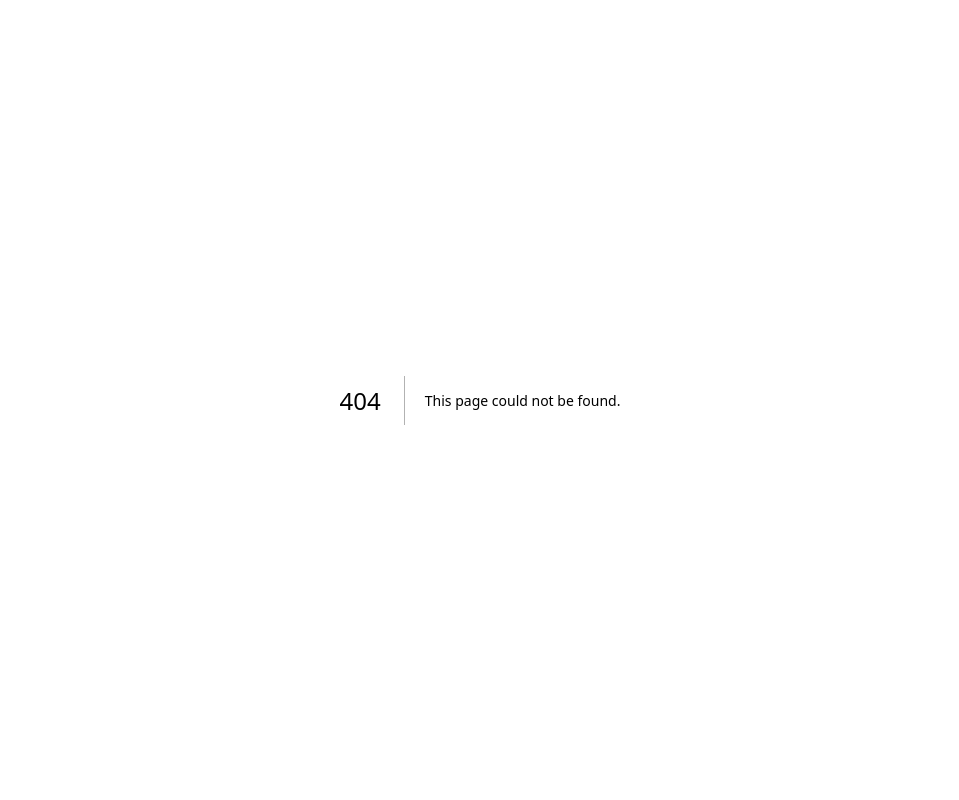
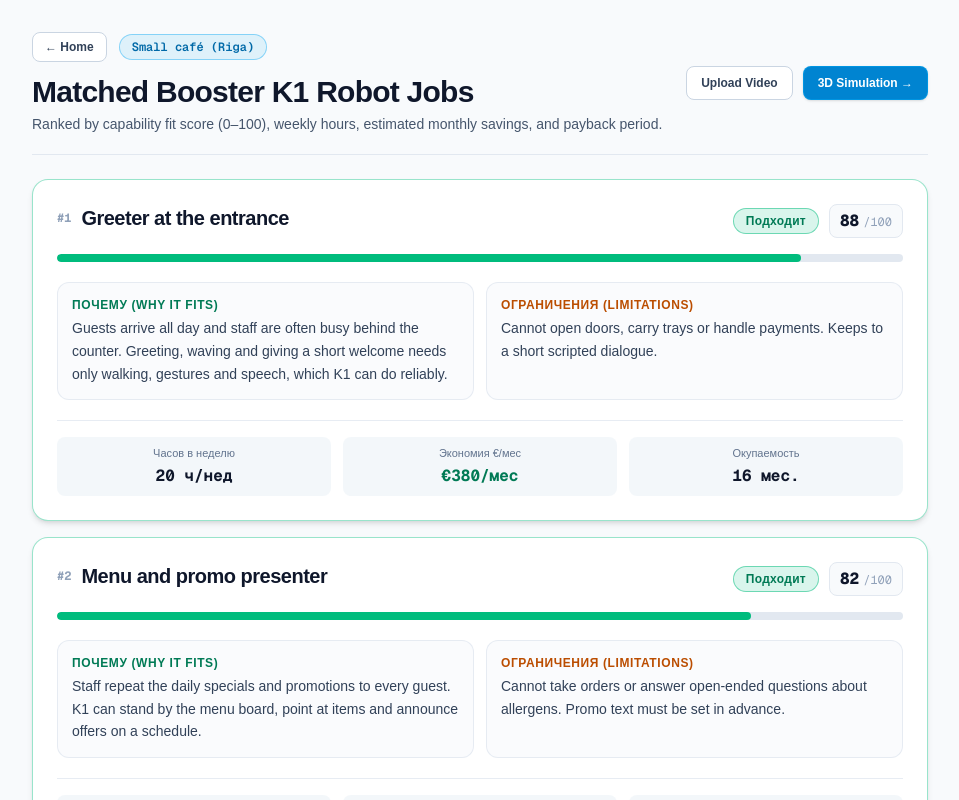
Before and after one commit to D1mentij/robohire, a Next.js app: page /jobs in a window 1280 px wide. Before the commit this address had no page. Shown: the top 800 px of the page, without its empty margins (160-1119 px from the left). Built offline with nearby package versions, Linux system fonts and the light colour scheme.

Commit message:
feat: implement /jobs page with sorted mockJobs cards (Step 1)

```diff
--- /dev/null
+++ b/app/jobs/page.tsx
@@ -0,0 +1,219 @@
+"use client";
+
+import { useMemo } from "react";
+import Link from "next/link";
+import { mockJobs } from "@/mocks";
+import type { Fit, Job } from "@/types/contracts";
+
+interface FitStyle {
+  label: string;
+  badgeClass: string;
+  scoreBarClass: string;
+  cardClass: string;
+}
+
+const FIT_STYLES: Record<Fit, FitStyle> = {
+  good: {
+    label: "Подходит",
+    badgeClass:
+      "border-emerald-500/50 bg-emerald-500/15 text-emerald-700 dark:text-emerald-300",
+    scoreBarClass: "bg-emerald-500",
+    cardClass:
+      "border-emerald-500/40 bg-white shadow-md dark:border-emerald-500/30 dark:bg-slate-900",
+  },
+  partial: {
+    label: "Частично",
+    badgeClass:
+      "border-amber-500/50 bg-amber-500/15 text-amber-700 dark:text-amber-300",
+    scoreBarClass: "bg-amber-500",
+    cardClass:
+      "border-amber-500/40 bg-white shadow-sm dark:border-amber-500/30 dark:bg-slate-900",
+  },
+  no: {
+    label: "Не подходит",
+    badgeClass:
+      "border-slate-400/40 bg-slate-500/15 text-slate-600 dark:border-slate-600 dark:bg-slate-800 dark:text-slate-400",
+    scoreBarClass: "bg-slate-400 dark:bg-slate-600",
+    cardClass:
+      "border-slate-300/70 bg-slate-100/70 opacity-60 grayscale-[35%] dark:border-slate-800 dark:bg-slate-900/40",
+  },
+};
+
+function JobCard({ job, rank }: { job: Job; rank: number }) {
+  const style = FIT_STYLES[job.fit];
+  const isNotSuitable = job.fit === "no";
+
+  return (
+    <article
+      data-testid={`job-card-${job.id}`}
+      data-fit={job.fit}
+      className={`flex flex-col justify-between rounded-2xl border p-6 transition ${style.cardClass}`}
+    >
+      <div className="space-y-4">
+        {/* Header: Rank, Title, Fit Badge, and Score */}
+        <div className="flex flex-wrap items-start justify-between gap-3">
+          <div className="space-y-1">
+            <div className="flex items-center gap-2.5">
+              <span className="font-mono text-xs font-bold text-slate-400 dark:text-slate-500">
+                #{rank}
+              </span>
+              <h2
+                className={`text-xl font-bold tracking-tight ${
+                  isNotSuitable
+                    ? "text-slate-600 dark:text-slate-400"
+                    : "text-slate-900 dark:text-white"
+                }`}
+              >
+                {job.title}
+              </h2>
+            </div>
+          </div>
+
+          <div className="flex items-center gap-2.5">
+            <span
+              className={`rounded-full border px-3 py-1 text-xs font-bold tracking-wide ${style.badgeClass}`}
+            >
+              {style.label}
+            </span>
+            <div className="flex items-baseline gap-1 rounded-lg border border-slate-200 bg-slate-50 px-2.5 py-1 font-mono dark:border-slate-800 dark:bg-slate-950">
+              <span
+                className={`text-base font-extrabold ${
+                  isNotSuitable
+                    ? "text-slate-500 dark:text-slate-400"
+                    : "text-slate-900 dark:text-white"
+                }`}
+              >
+                {job.score}
+              </span>
+              <span className="text-xs text-slate-400">/100</span>
+            </div>
+          </div>
+        </div>
+
+        {/* Score Bar */}
+        <div className="h-2 w-full overflow-hidden rounded-full bg-slate-200 dark:bg-slate-800">
+          <div
+            className={`h-full rounded-full transition-all ${style.scoreBarClass}`}
+            style={{ width: `${Math.max(0, Math.min(100, job.score))}%` }}
+          />
+        </div>
+
+        {/* Why & Limitations */}
+        <div className="grid gap-3 pt-1 sm:grid-cols-2">
+          <div className="rounded-xl border border-slate-200/80 bg-slate-50/70 p-3.5 dark:border-slate-800/80 dark:bg-slate-950/50">
+            <div className="mb-1 text-xs font-bold uppercase tracking-wider text-emerald-700 dark:text-emerald-400">
+              Почему (Why it fits)
+            </div>
+            <p className="text-sm leading-relaxed text-slate-700 dark:text-slate-300">
+              {job.why}
+            </p>
+          </div>
+
+          <div className="rounded-xl border border-slate-200/80 bg-slate-50/70 p-3.5 dark:border-slate-800/80 dark:bg-slate-950/50">
+            <div className="mb-1 text-xs font-bold uppercase tracking-wider text-amber-700 dark:text-amber-400">
+              Ограничения (Limitations)
+            </div>
+            <p className="text-sm leading-relaxed text-slate-700 dark:text-slate-300">
+              {job.limits}
+            </p>
+          </div>
+        </div>
+      </div>
+
+      {/* Metrics Footer: Hours/week, Savings €/month, Payback months */}
+      <dl className="mt-5 grid grid-cols-3 gap-3 border-t border-slate-200/80 pt-4 text-center dark:border-slate-800/80">
+        <div className="rounded-lg bg-slate-100/80 px-3 py-2 dark:bg-slate-950/60">
+          <dt className="text-[11px] font-medium text-slate-500 dark:text-slate-400">
+            Часов в неделю
+          </dt>
+          <dd className="mt-0.5 font-mono text-base font-bold text-slate-900 dark:text-slate-100">
+            {job.hours_per_week} ч/нед
+          </dd>
+        </div>
+
+        <div className="rounded-lg bg-slate-100/80 px-3 py-2 dark:bg-slate-950/60">
+          <dt className="text-[11px] font-medium text-slate-500 dark:text-slate-400">
+            Экономия €/мес
+          </dt>
+          <dd
+            className={`mt-0.5 font-mono text-base font-bold ${
+              job.savings_eur_month > 0
+                ? "text-emerald-700 dark:text-emerald-400"
+                : "text-slate-500 dark:text-slate-500"
+            }`}
+          >
+            €{job.savings_eur_month}/мес
+          </dd>
+        </div>
+
+        <div className="rounded-lg bg-slate-100/80 px-3 py-2 dark:bg-slate-950/60">
+          <dt className="text-[11px] font-medium text-slate-500 dark:text-slate-400">
+            Окупаемость
+          </dt>
+          <dd className="mt-0.5 font-mono text-base font-bold text-slate-900 dark:text-slate-100">
+            {job.payback_months !== null ? `${job.payback_months} мес.` : "—"}
+          </dd>
+        </div>
+      </dl>
+    </article>
+  );
+}
+
+export default function JobsPage() {
+  const sortedJobs = useMemo(
+    () => [...mockJobs.jobs].sort((a, b) => b.score - a.score),
+    [],
+  );
+
+  return (
+    <main className="min-h-screen bg-slate-50 px-4 py-8 text-slate-900 dark:bg-slate-950 dark:text-slate-100 sm:px-6 lg:px-8">
+      <div className="mx-auto max-w-4xl space-y-6">
+        {/* Top Navigation & Header */}
+        <header className="flex flex-wrap items-center justify-between gap-4 border-b border-slate-200 pb-5 dark:border-slate-800">
+          <div>
+            <div className="flex items-center gap-3">
+              <Link
+                href="/"
+                className="rounded-lg border border-slate-300 bg-white px-3 py-1.5 text-xs font-semibold text-slate-700 transition hover:bg-slate-100 dark:border-slate-700 dark:bg-slate-900 dark:text-slate-200 dark:hover:bg-slate-800"
+              >
+                ← Home
+              </Link>
+              <span className="rounded-full border border-sky-500/40 bg-sky-500/10 px-3 py-1 font-mono text-xs font-semibold text-sky-700 dark:text-sky-300">
+                {mockJobs.business_type}
+              </span>
+            </div>
+            <h1 className="mt-3 text-3xl font-extrabold tracking-tight">
+              Matched Booster K1 Robot Jobs
+            </h1>
+            <p className="mt-1 text-sm text-slate-600 dark:text-slate-400">
+              Ranked by capability fit score (0–100), weekly hours, estimated
+              monthly savings, and payback period.
+            </p>
+          </div>
+
+          <div className="flex items-center gap-2.5">
+            <Link
+              href="/upload"
+              className="rounded-lg border border-slate-300 bg-white px-3.5 py-2 text-xs font-semibold text-slate-700 transition hover:bg-slate-100 dark:border-slate-700 dark:bg-slate-900 dark:text-slate-200 dark:hover:bg-slate-800"
+            >
+              Upload Video
+            </Link>
+            <Link
+              href="/robot"
+              className="rounded-lg border border-sky-500/50 bg-sky-600 px-3.5 py-2 text-xs font-bold text-white shadow-sm transition hover:bg-sky-500"
+            >
+              3D Simulation →
+            </Link>
+          </div>
+        </header>
+
+        {/* Sorted Job Cards List */}
+        <section className="space-y-4" aria-label="Matched Robot Jobs">
+          {sortedJobs.map((job, idx) => (
+            <JobCard key={job.id} job={job} rank={idx + 1} />
+          ))}
+        </section>
+      </div>
+    </main>
+  );
+}
```
Also changed, not shown: 1 other file (tests, documents, lock files or other folders).
